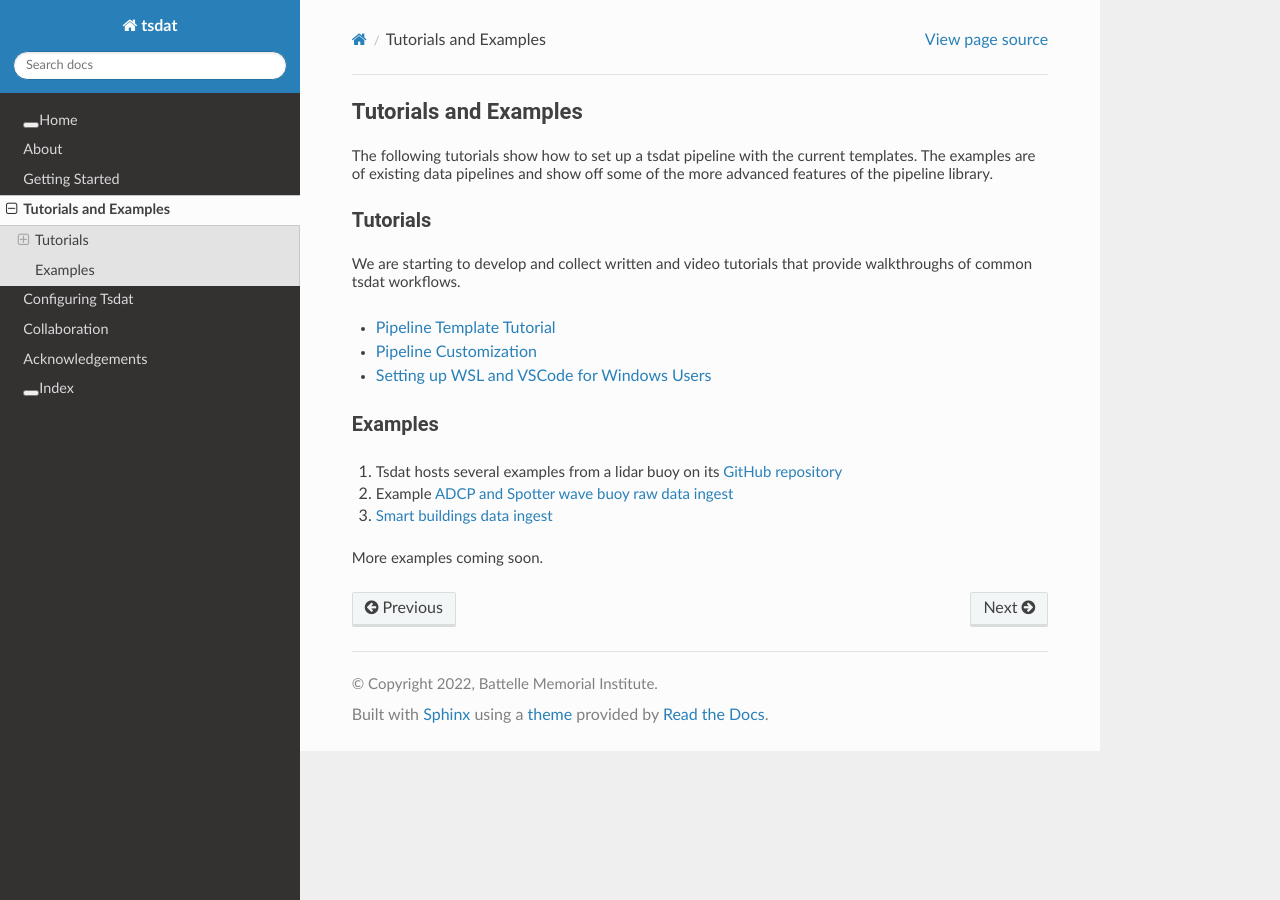
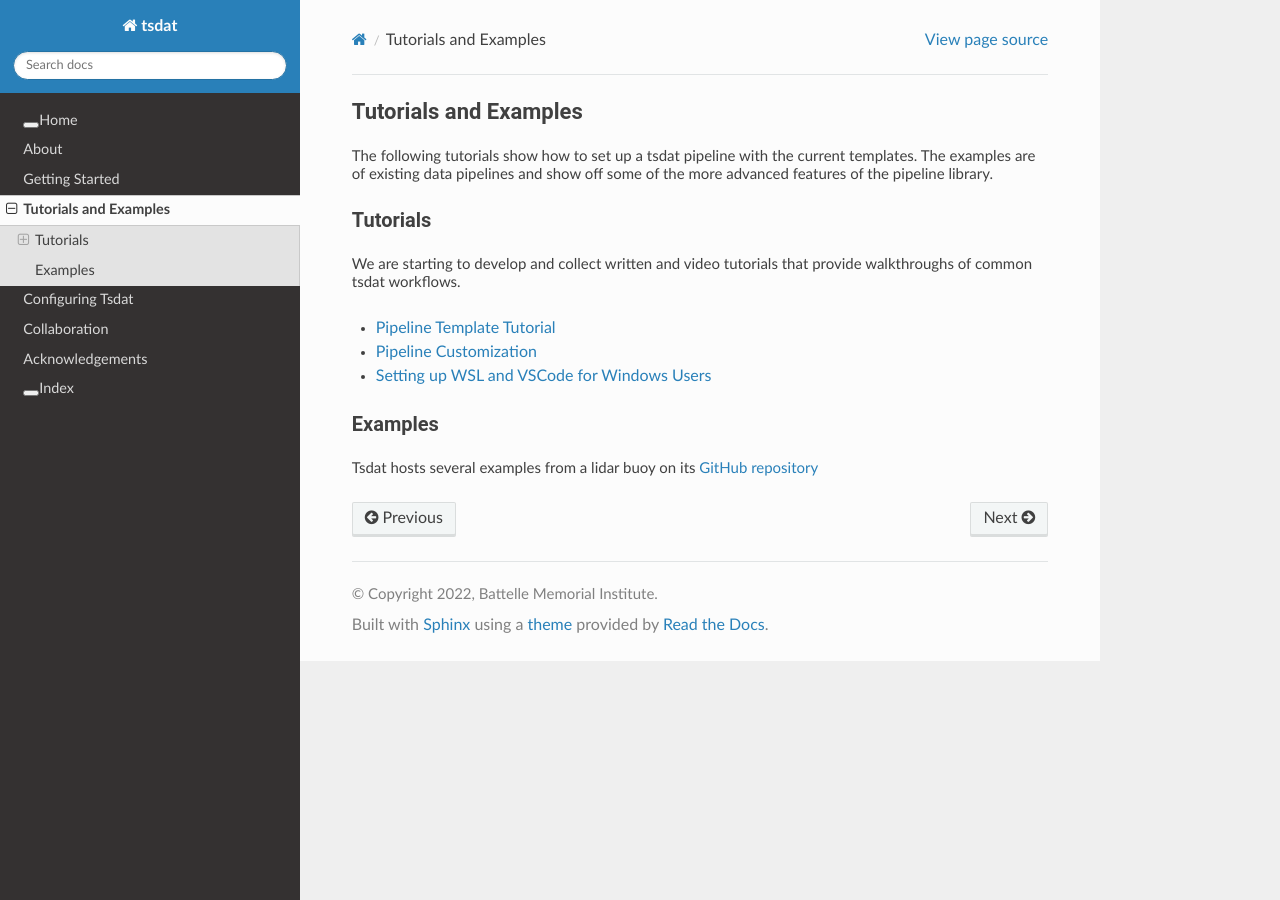
Before and after one commit to tsdat/tsdat, a Sphinx documentation site: the page built from docs/source/examples_and_tutorials.rst, in a window 1280 px wide. Built offline with Sphinx 7.4.7 and the Read the Docs theme 2.0.0, drawn with Linux system fonts in a browser that asks for light colours; pages that are not in the unit, such as notebooks, are missing from menus.

Commit message:
Update example repo link in docs

```diff
--- a/docs/source/examples_and_tutorials.rst
+++ b/docs/source/examples_and_tutorials.rst
@@ -1,4 +1,4 @@
-.. _GitHub repository: https://github.com/tsdat/tsdat/tree/master/examples
+.. _GitHub repository: https://github.com/tsdat/example-pipelines
 
 .. _examples_and_tutorials:
 
@@ -30,11 +30,4 @@
 Examples
 --------
 
-1. Tsdat hosts several examples from a lidar buoy on its `GitHub repository`_
-
-2. Example `ADCP and Spotter wave buoy raw data ingest <https://github.com/jmcvey3/MRE-resource-ingest/tree/main/ingest>`_
-
-3. `Smart buildings data ingest <https://github.com/jmcvey3/ingest-BBD-multiple/tree/main/ingest/seb>`_
-
-
-More examples coming soon.
+Tsdat hosts several examples from a lidar buoy on its `GitHub repository`_
```
